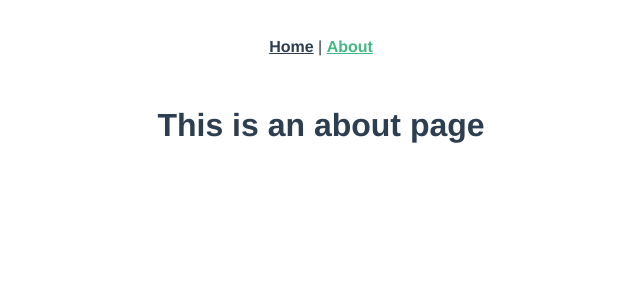
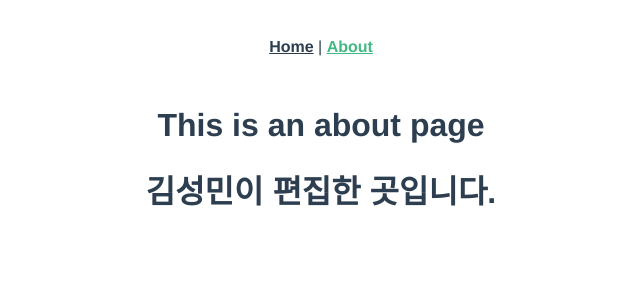
Before and after one commit to leafeafeaf/CardWeb, a Vue app in the folder frontend/: page /about in a window 1280 px wide. Shown: the top 300 px of the page, without its empty margins (319-959 px from the left). Built offline with nearby package versions, Linux system fonts and the light colour scheme.

Commit message:
ksm브랜치에서 수정

```diff
--- a/frontend/src/views/AboutView.vue
+++ b/frontend/src/views/AboutView.vue
@@ -1,5 +1,6 @@
 <template>
   <div class="about">
     <h1>This is an about page</h1>
+    <h1>김성민이 편집한 곳입니다.</h1>
   </div>
 </template>
```
